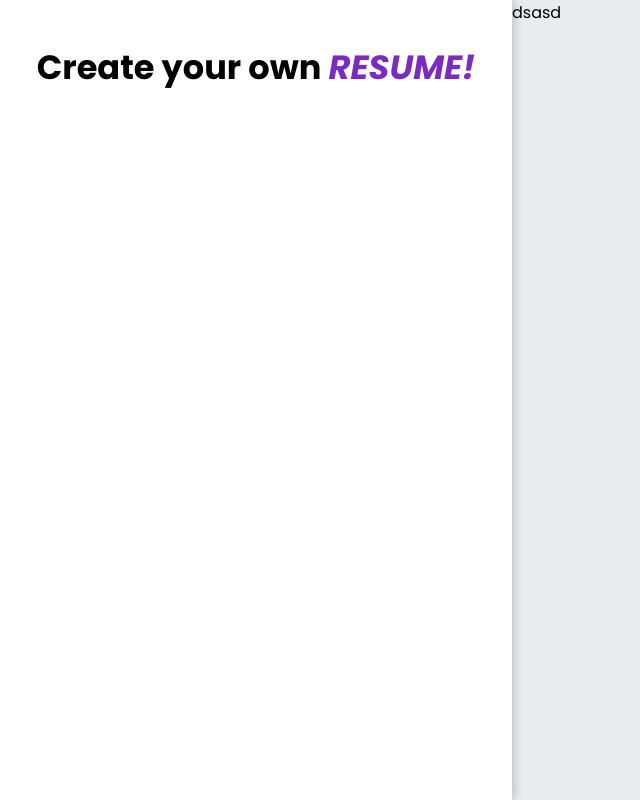
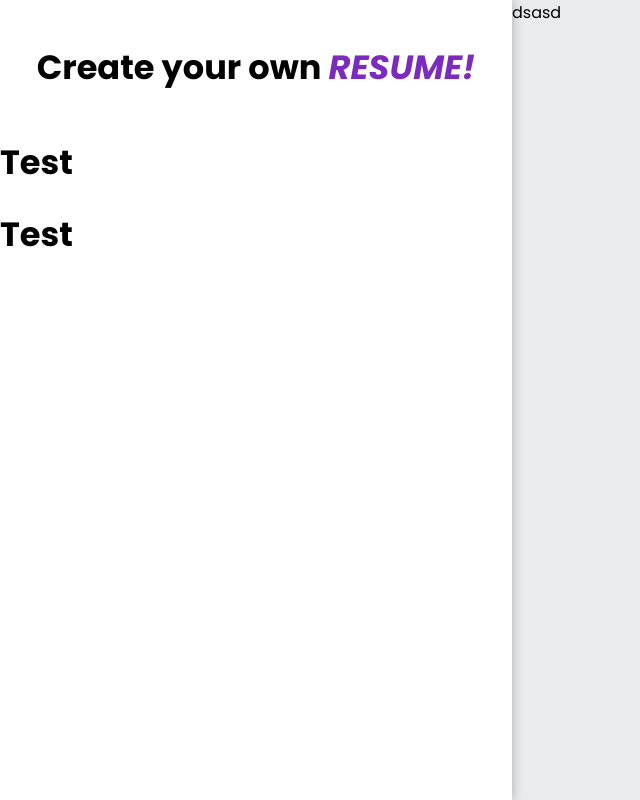
Before and after one commit to Kili196/CV-Generator, a React (Vite) app: page / in a window 1280 px wide. Shown: the whole page, without its empty margins (0-640 px from the left). Built offline with nearby package versions, Linux system fonts and the light colour scheme.

Commit message:
created SimpleInputField

```diff
--- a/src/App.jsx
+++ b/src/App.jsx
@@ -1,4 +1,5 @@
 import "./styles/App.css"
+import SimpleInputField from "./components/SimpleInputField"
 
 
 function App() {
@@ -13,6 +14,12 @@ function App() {
         <header>
           <h1> Create your own <span className="highlight"> <em> RESUME! </em> </span> </h1>
           </header>
+
+        <div className="input-resume">
+          <SimpleInputField />
+          <SimpleInputField />
+
+        </div>
       </div>
       <div className="cv-view"> dsasd </div>
     </div>
--- /dev/null
+++ b/src/components/SimpleInputField.jsx
@@ -0,0 +1,9 @@
+const SimpleInputField = ()  => {
+    return (
+        <>
+            <h1> Test </h1>
+        </>
+    )
+}
+
+export default SimpleInputField;
```
